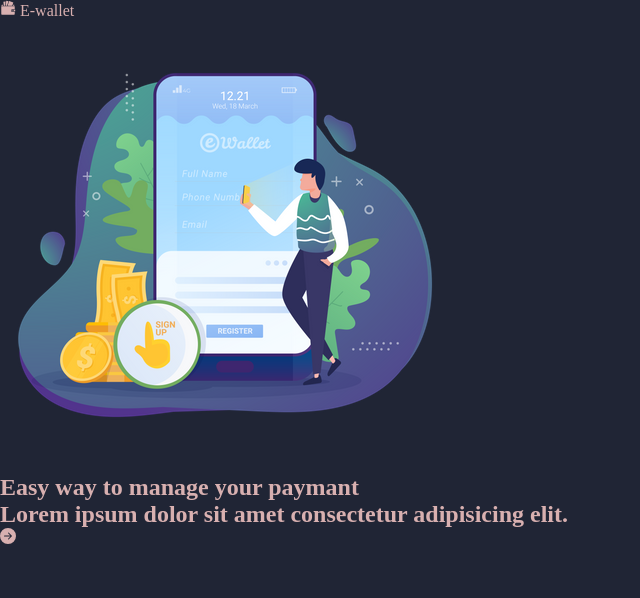
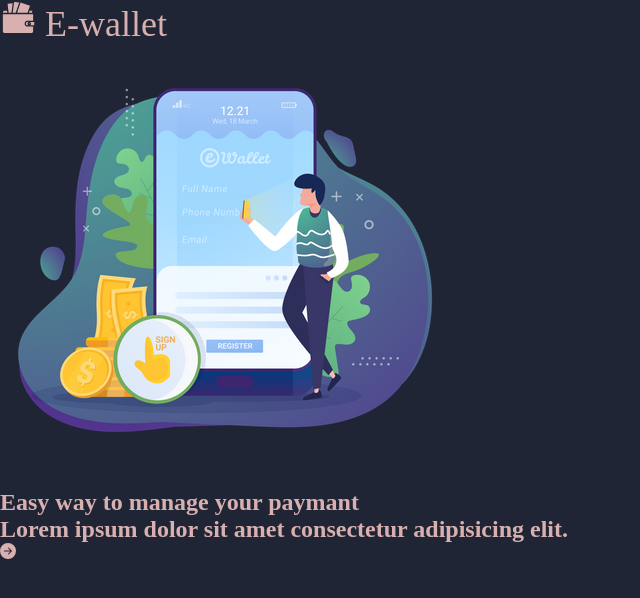
Before and after one commit to jschutt/project-ewallet, a React (Create React App) app: page / in a window 1280 px wide. Shown: the top 598 px of the page, without its empty margins (0-640 px from the left). Built offline with nearby package versions, Linux system fonts and the light colour scheme.

Commit message:
add styles

```diff
--- a/src/pages/StartPage.jsx
+++ b/src/pages/StartPage.jsx
@@ -2,6 +2,7 @@
 import {GiWallet} from 'react-icons/gi';
 import{BsFillArrowRightCircleFill} from 'react-icons/bs';
 import Wallet from '../pictures/wallet.png';
+import '../styles/startPage.css'
 
 const StartPage = () => {
   return (
--- /dev/null
+++ b/src/styles/startPage.css
@@ -0,0 +1,13 @@
+section{
+position: relative;
+width: 744px;
+height: 1133px;
+}
+
+p{
+width: 178px;
+height: 35px;
+font-style: normal;
+font-weight: normal;
+font-size: 36px;
+}
```
Also changed, not shown: src/components/StartPage.jsx (deleted, +0 -7 lines).
